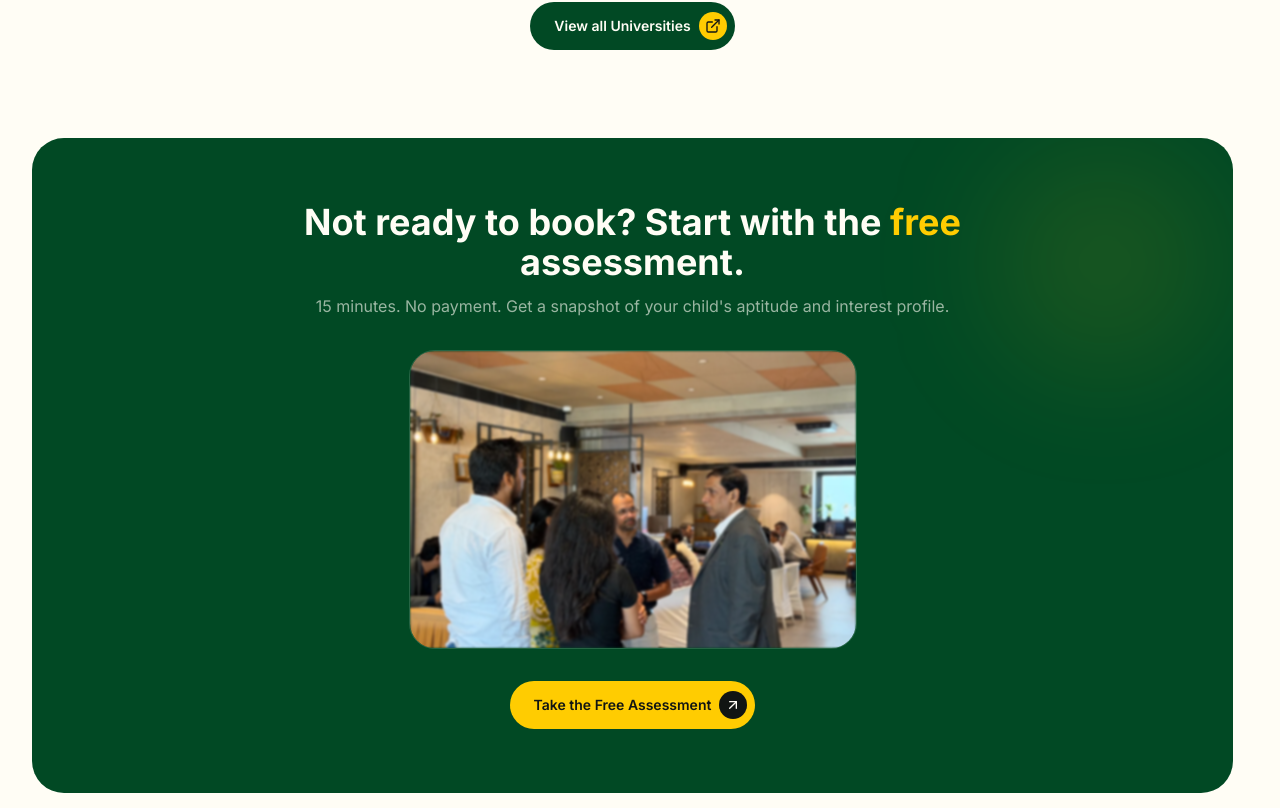
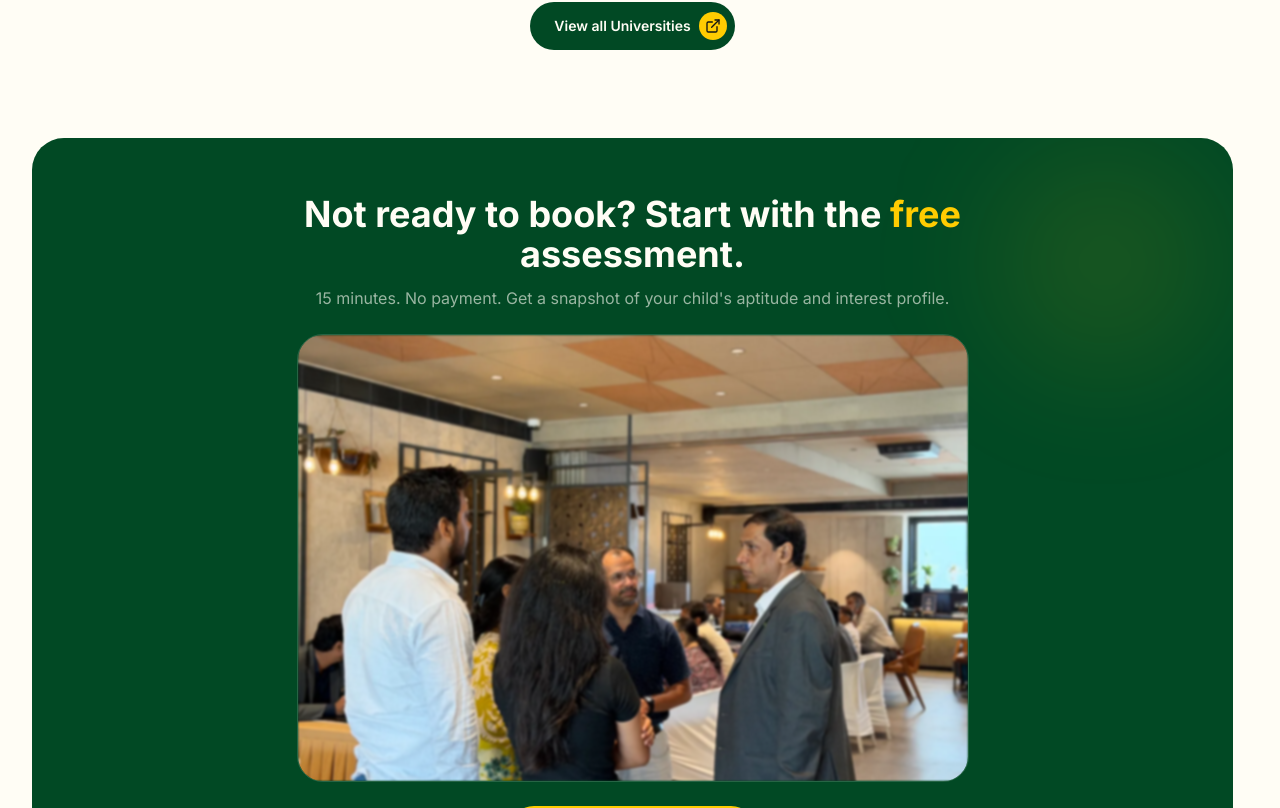
Before and after one commit to greenthera/bestcareercounselling.com, a React (Vite) app: page / in a window 1280 px wide. Shown: the part 4472-5280 px from the top of the page. Built offline with nearby package versions, Linux system fonts and the light colour scheme; no server answers.

Commit message:
style: enlarge photo and tighten spacing in free-assessment section (#367)

```diff
--- a/src/components/home/FreeAssessmentSection.tsx
+++ b/src/components/home/FreeAssessmentSection.tsx
@@ -8,7 +8,7 @@ import notReadyToBook from '@/assets/not-ready-to-book.webp'
 export function FreeAssessmentSection() {
   return (
     <section className="px-4 py-8 md:px-8">
-      <div className="relative mx-auto max-w-7xl overflow-hidden rounded-[2rem] bg-brand-green px-6 py-14 text-center text-warm-white md:px-8 md:py-16">
+      <div className="relative mx-auto max-w-7xl overflow-hidden rounded-[2rem] bg-brand-green px-6 py-12 text-center text-warm-white md:px-8 md:py-14">
         <div className="pointer-events-none absolute right-4 top-4 h-56 w-56 animate-float-slow rounded-full bg-brand-yellow/10 blur-3xl" aria-hidden="true" />
         <Reveal className="relative mx-auto max-w-3xl">
           <h2 className="text-3xl font-bold md:text-4xl">
@@ -19,7 +19,7 @@ export function FreeAssessmentSection() {
           </p>
 
           <div
-            className="group mx-auto mt-8 aspect-[3/2] max-w-md overflow-hidden rounded-[1.6rem] border border-white/15"
+            className="group mx-auto mt-6 aspect-[3/2] max-w-2xl overflow-hidden rounded-[1.6rem] border border-white/15"
             role="img"
             aria-label="Kishan speaking with students and parents"
           >
@@ -32,7 +32,7 @@ export function FreeAssessmentSection() {
             <DialogTrigger asChild>
               <button
                 type="button"
-                className="mt-8 inline-flex items-center gap-2 rounded-full bg-brand-yellow py-2.5 pl-6 pr-2 text-sm font-semibold text-ink transition-all duration-300 hover:bg-brand-yellow/90 hover:shadow-[0_10px_30px_-8px_rgba(255,204,1,0.5)]"
+                className="mt-6 inline-flex items-center gap-2 rounded-full bg-brand-yellow py-2.5 pl-6 pr-2 text-sm font-semibold text-ink transition-all duration-300 hover:bg-brand-yellow/90 hover:shadow-[0_10px_30px_-8px_rgba(255,204,1,0.5)]"
               >
                 Take the Free Assessment
                 <PillCtaEndcap tone="dark" />
```
